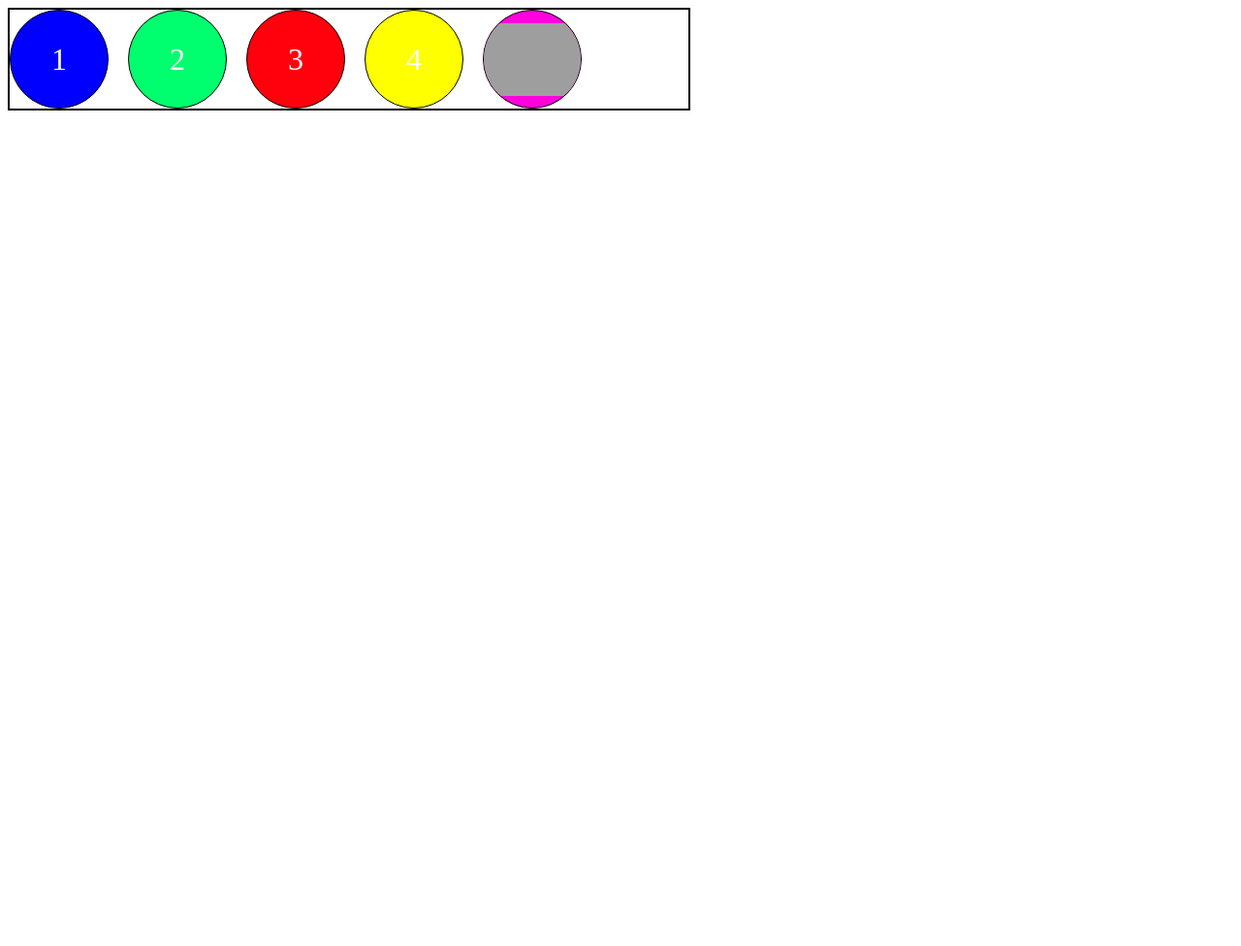
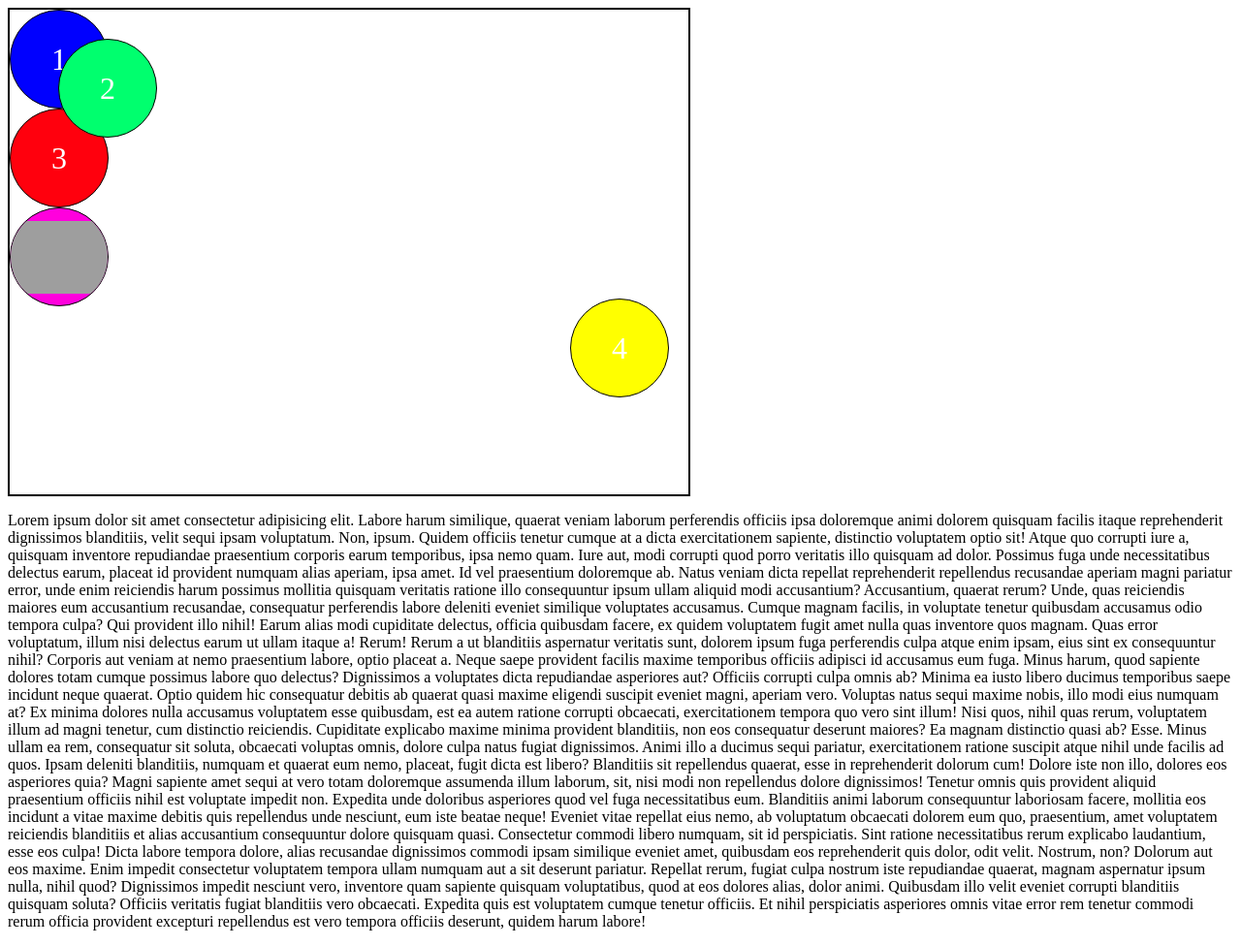
Before and after one commit to ManojNambiraj/QTree-MERN-8AM, a plain HTML site: page CSS/class 2/flexBox.html in a window 1280 px wide. Shown: the whole page at 97% size. Before the commit the page ends 800 px from the top, so only its background shows below. Drawn offline with Linux system fonts and the light colour scheme; grey boxes are pictures that could not be loaded.

Commit message:
JS Operators

```diff
--- a/CSS/class 2/flexBox.html
+++ b/CSS/class 2/flexBox.html
@@ -7,14 +7,16 @@
     <style>
       .parent {
         width: 700px;
-        height: fit-content;
+        height: 500px;
         border: 2px solid black;
 
-        display: flex;
+        position: relative;
+
+        /* display: flex;
         flex-direction: row;
         justify-content: flex-start;
         align-items: flex-start;
-        gap: 20px;
+        gap: 20px; */
       }
 
       .child {
@@ -36,23 +38,33 @@
       }
       .child2 {
         background-color: rgb(0, 255, 110);
+
+        position: absolute;
+        top: 30px;
+        left: 50px;
       }
       .child3 {
         background-color: rgb(255, 0, 13);
 
-        align-self: center;
+        align-self: flex-end;
       }
       .child4 {
         background-color: rgb(255, 255, 0);
+
+        position: absolute;
+        bottom: 100px;
+        right: 20px;
       }
       .child5 {
         background-color: rgb(255, 0, 221);
 
         overflow: hidden;
 
+        position: sticky;
+        top: 50px;
       }
 
-      .img5{
+      .img5 {
         width: 100%;
       }
     </style>
@@ -71,5 +83,71 @@
         />
       </div>
     </div>
+
+    <p>
+      Lorem ipsum dolor sit amet consectetur adipisicing elit. Labore harum
+      similique, quaerat veniam laborum perferendis officiis ipsa doloremque
+      animi dolorem quisquam facilis itaque reprehenderit dignissimos
+      blanditiis, velit sequi ipsam voluptatum. Non, ipsum. Quidem officiis
+      tenetur cumque at a dicta exercitationem sapiente, distinctio voluptatem
+      optio sit! Atque quo corrupti iure a, quisquam inventore repudiandae
+      praesentium corporis earum temporibus, ipsa nemo quam. Iure aut, modi
+      corrupti quod porro veritatis illo quisquam ad dolor. Possimus fuga unde
+      necessitatibus delectus earum, placeat id provident numquam alias aperiam,
+      ipsa amet. Id vel praesentium doloremque ab. Natus veniam dicta repellat
+      reprehenderit repellendus recusandae aperiam magni pariatur error, unde
+      enim reiciendis harum possimus mollitia quisquam veritatis ratione illo
+      consequuntur ipsum ullam aliquid modi accusantium? Accusantium, quaerat
+      rerum? Unde, quas reiciendis maiores eum accusantium recusandae,
+      consequatur perferendis labore deleniti eveniet similique voluptates
+      accusamus. Cumque magnam facilis, in voluptate tenetur quibusdam accusamus
+      odio tempora culpa? Qui provident illo nihil! Earum alias modi cupiditate
+      delectus, officia quibusdam facere, ex quidem voluptatem fugit amet nulla
+      quas inventore quos magnam. Quas error voluptatum, illum nisi delectus
+      earum ut ullam itaque a! Rerum! Rerum a ut blanditiis aspernatur veritatis
+      sunt, dolorem ipsum fuga perferendis culpa atque enim ipsam, eius sint ex
+      consequuntur nihil? Corporis aut veniam at nemo praesentium labore, optio
+      placeat a. Neque saepe provident facilis maxime temporibus officiis
+      adipisci id accusamus eum fuga. Minus harum, quod sapiente dolores totam
+      cumque possimus labore quo delectus? Dignissimos a voluptates dicta
+      repudiandae asperiores aut? Officiis corrupti culpa omnis ab? Minima ea
+      iusto libero ducimus temporibus saepe incidunt neque quaerat. Optio quidem
+      hic consequatur debitis ab quaerat quasi maxime eligendi suscipit eveniet
+      magni, aperiam vero. Voluptas natus sequi maxime nobis, illo modi eius
+      numquam at? Ex minima dolores nulla accusamus voluptatem esse quibusdam,
+      est ea autem ratione corrupti obcaecati, exercitationem tempora quo vero
+      sint illum! Nisi quos, nihil quas rerum, voluptatem illum ad magni
+      tenetur, cum distinctio reiciendis. Cupiditate explicabo maxime minima
+      provident blanditiis, non eos consequatur deserunt maiores? Ea magnam
+      distinctio quasi ab? Esse. Minus ullam ea rem, consequatur sit soluta,
+      obcaecati voluptas omnis, dolore culpa natus fugiat dignissimos. Animi
+      illo a ducimus sequi pariatur, exercitationem ratione suscipit atque nihil
+      unde facilis ad quos. Ipsam deleniti blanditiis, numquam et quaerat eum
+      nemo, placeat, fugit dicta est libero? Blanditiis sit repellendus quaerat,
+      esse in reprehenderit dolorum cum! Dolore iste non illo, dolores eos
+      asperiores quia? Magni sapiente amet sequi at vero totam doloremque
+      assumenda illum laborum, sit, nisi modi non repellendus dolore
+      dignissimos! Tenetur omnis quis provident aliquid praesentium officiis
+      nihil est voluptate impedit non. Expedita unde doloribus asperiores quod
+      vel fuga necessitatibus eum. Blanditiis animi laborum consequuntur
+      laboriosam facere, mollitia eos incidunt a vitae maxime debitis quis
+      repellendus unde nesciunt, eum iste beatae neque! Eveniet vitae repellat
+      eius nemo, ab voluptatum obcaecati dolorem eum quo, praesentium, amet
+      voluptatem reiciendis blanditiis et alias accusantium consequuntur dolore
+      quisquam quasi. Consectetur commodi libero numquam, sit id perspiciatis.
+      Sint ratione necessitatibus rerum explicabo laudantium, esse eos culpa!
+      Dicta labore tempora dolore, alias recusandae dignissimos commodi ipsam
+      similique eveniet amet, quibusdam eos reprehenderit quis dolor, odit
+      velit. Nostrum, non? Dolorum aut eos maxime. Enim impedit consectetur
+      voluptatem tempora ullam numquam aut a sit deserunt pariatur. Repellat
+      rerum, fugiat culpa nostrum iste repudiandae quaerat, magnam aspernatur
+      ipsum nulla, nihil quod? Dignissimos impedit nesciunt vero, inventore quam
+      sapiente quisquam voluptatibus, quod at eos dolores alias, dolor animi.
+      Quibusdam illo velit eveniet corrupti blanditiis quisquam soluta? Officiis
+      veritatis fugiat blanditiis vero obcaecati. Expedita quis est voluptatem
+      cumque tenetur officiis. Et nihil perspiciatis asperiores omnis vitae
+      error rem tenetur commodi rerum officia provident excepturi repellendus
+      est vero tempora officiis deserunt, quidem harum labore!
+    </p>
   </body>
 </html>
```
Also changed, not shown: CSS/class 2/index.html (+4 -4 lines), JS/Class 2/index.html (added, +11 -0 lines), JS/Class 2/script.js (added, +111 -0 lines).
